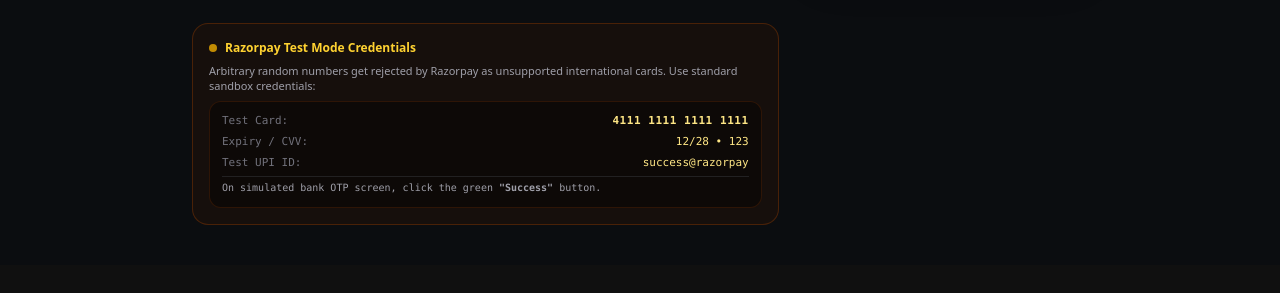
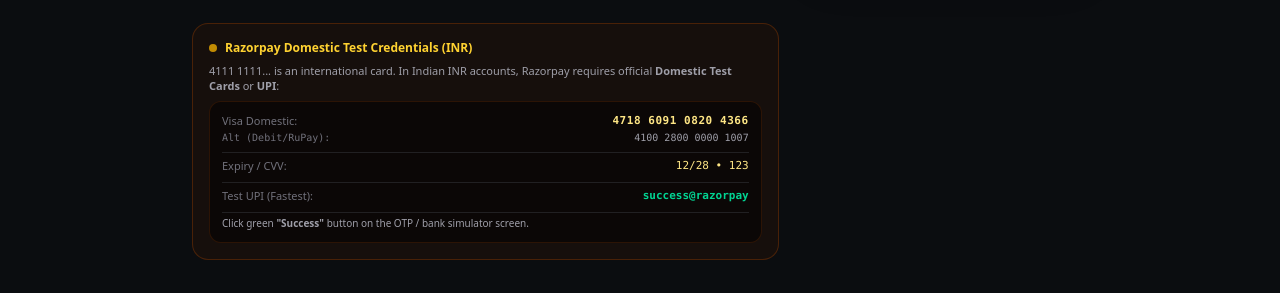
Before and after one commit to godfather1509/Cultured-Movie-Review-Website, a React (Vite) app in the folder frontend/: page /theater/checkout/1 in a window 1280 px wide. Shown: the part 621-914 px from the top of the page. Before the commit the page ends 886 px from the top, so only its background shows below. Built offline with nearby package versions, Linux system fonts and the light colour scheme; no server answers.

Commit message:
feat(checkout): provide official domestic inr test cards to prevent international card error

```diff
--- a/frontend/src/components/Checkout.jsx
+++ b/frontend/src/components/Checkout.jsx
@@ -372,26 +372,32 @@ function Checkout() {
                         <div className="bg-amber-950/20 border border-amber-800/40 rounded-2xl p-4 text-xs space-y-2">
                             <div className="flex items-center gap-2 font-bold text-amber-300 text-xs">
                                 <span className="w-2 h-2 rounded-full bg-amber-400 animate-pulse"></span>
-                                <span>Razorpay Test Mode Credentials</span>
+                                <span>Razorpay Domestic Test Credentials (INR)</span>
                             </div>
                             <p className="text-[11px] text-zinc-400">
-                                Arbitrary random numbers get rejected by Razorpay as unsupported international cards. Use standard sandbox credentials:
+                                4111 1111... is an international card. In Indian INR accounts, Razorpay requires official <strong>Domestic Test Cards</strong> or <strong>UPI</strong>:
                             </p>
-                            <div className="bg-black/40 p-3 rounded-xl border border-amber-900/30 font-mono text-[11px] space-y-1.5 text-zinc-300">
-                                <div className="flex justify-between items-center">
-                                    <span className="text-zinc-500">Test Card:</span>
-                                    <span className="text-amber-200 font-bold select-all tracking-wider">4111 1111 1111 1111</span>
+                            <div className="bg-black/50 p-3 rounded-xl border border-amber-900/30 font-mono text-[11px] space-y-2 text-zinc-300">
+                                <div>
+                                    <div className="flex justify-between items-center">
+                                        <span className="text-zinc-500 font-sans">Visa Domestic:</span>
+                                        <span className="text-amber-200 font-bold select-all tracking-wider">4718 6091 0820 4366</span>
+                                    </div>
+                                    <div className="flex justify-between items-center text-[10px] text-zinc-500 mt-0.5">
+                                        <span>Alt (Debit/RuPay):</span>
+                                        <span className="text-zinc-400 select-all font-mono">4100 2800 0000 1007</span>
+                                    </div>
                                 </div>
-                                <div className="flex justify-between items-center">
-                                    <span className="text-zinc-500">Expiry / CVV:</span>
+                                <div className="flex justify-between items-center border-t border-zinc-800/80 pt-1.5">
+                                    <span className="text-zinc-500 font-sans">Expiry / CVV:</span>
                                     <span className="text-amber-200">12/28 • 123</span>
                                 </div>
-                                <div className="flex justify-between items-center">
-                                    <span className="text-zinc-500">Test UPI ID:</span>
-                                    <span className="text-amber-200 select-all">success@razorpay</span>
+                                <div className="flex justify-between items-center border-t border-zinc-800/80 pt-1.5">
+                                    <span className="text-zinc-500 font-sans">Test UPI (Fastest):</span>
+                                    <span className="text-emerald-400 font-bold select-all">success@razorpay</span>
                                 </div>
-                                <div className="text-[10px] text-zinc-400 pt-1 border-t border-zinc-800/80">
-                                    On simulated bank OTP screen, click the green <strong>"Success"</strong> button.
+                                <div className="text-[10px] text-zinc-400 pt-1 border-t border-zinc-800/80 font-sans">
+                                    Click green <strong>"Success"</strong> button on the OTP / bank simulator screen.
                                 </div>
                             </div>
                         </div>
```
